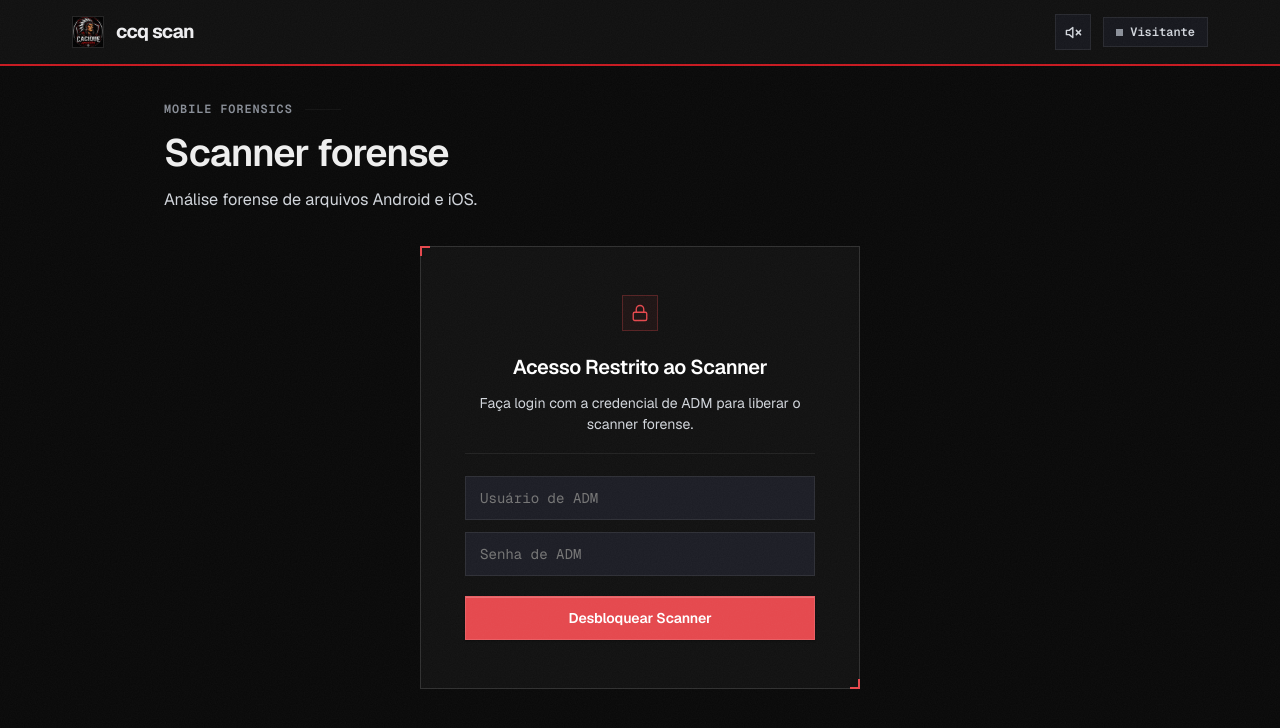
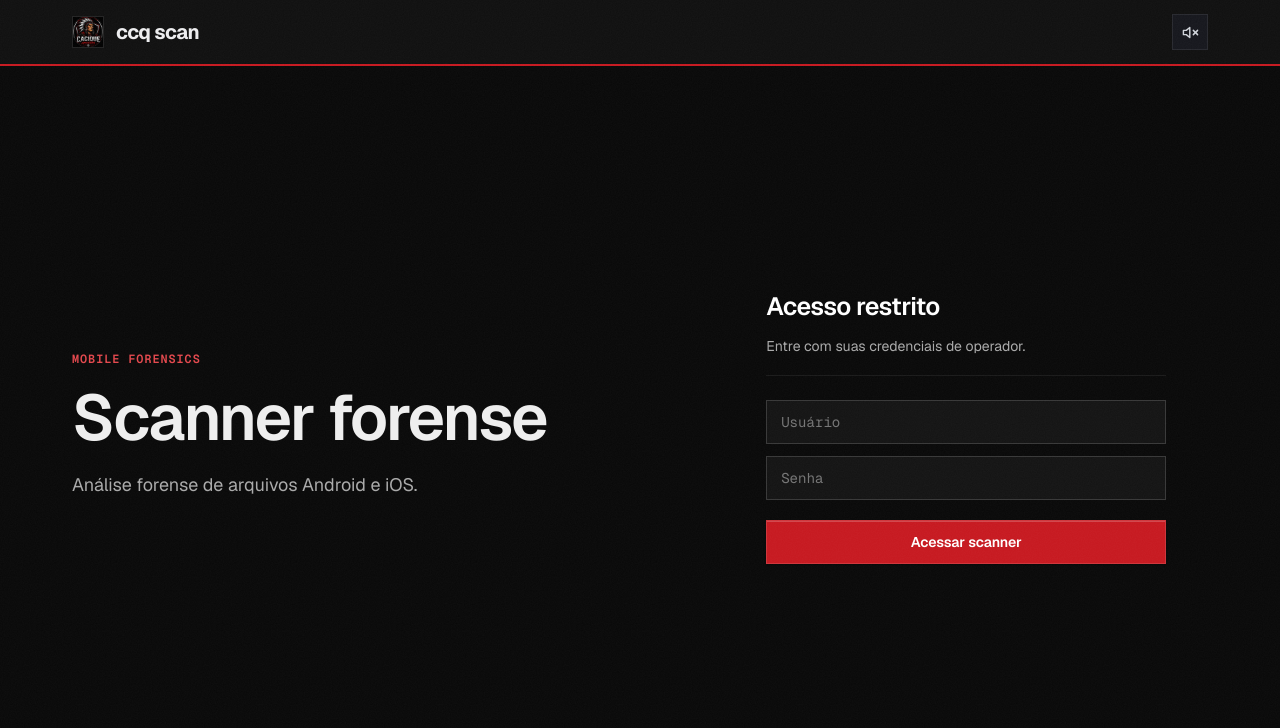
Before and after one commit to enzommds7/ccq, a plain HTML site: page index.html in a window 1280 px wide. Drawn offline with nearby package versions, Linux system fonts and the light colour scheme; a web font is replaced by a local one.

Commit message:
Introduce split login layout and full-width authenticated workspace

```diff
--- a/index.html
+++ b/index.html
@@ -40,37 +40,40 @@
   <link rel="stylesheet" href="styles.css?v=12">
   <style>
     *, *::before, *::after { border-radius: 0 !important; }
-    body { background: #090909; }
-    main > section:not(#scan), #header .nav-links li:not(:has(a[href="#scan"])),
-    #header .nav-cta, #mobileMenu a:not([href="#scan"]), #footer .footer-links,
-    #footer .footer-bottom { display: none !important; }
-    #scan { min-height: calc(100vh - 160px); background: #090909; padding-top: 110px; }
-    #scan .section-header { text-align: left; }
-    #scan .scan-panel, #scan .scan-dashboard { background: #111; box-shadow: none; }
-    #header, #footer { background: #101010; }
-    #header { border-bottom: 2px solid #c71920; }
-    #scan .section-header h2 { color: #eee; }
-
-    #header .nav-links, #header .nav-toggle, #mobileMenu { display: none !important; }
-    #header .nav-brand-title { font-family: Geist, sans-serif; font-size: 19px; font-weight: 700; letter-spacing: -0.7px; text-transform: none; }
+    body { background: #090909; font-family: Geist, sans-serif; }
+    #header { background: #101010; border-bottom: 2px solid #c71920; }
+    #header .container { max-width: 1200px; }
+    #header .nav-brand-title { font-family: Geist, sans-serif; font-size: 20px; font-weight: 700; letter-spacing: -.6px; text-transform: none; }
     #header .nav-actions { margin-left: auto; }
-    #header .role-badge.is-admin .role-text { font-size: 0; }
-    #header .role-badge.is-admin .role-text::after { content: "Operador"; font-size: 12px; }
-    #scan { padding: 100px 0 48px; min-height: calc(100vh - 85px); }
-    #scan > .container { max-width: 1000px; margin: 0 auto; padding: 0 24px; }
-    #scan .section-header { margin: 0 0 28px; }
-    #scan .section-header h2 { font-family: Geist, sans-serif; font-size: clamp(28px, 4vw, 38px); letter-spacing: -1px; text-transform: none; }
-    #scan .section-label::before { display: none; }
-    #scan .scan-wrapper { width: 100%; max-width: none; margin: 0; }
-    #scan .scan-dashboard { width: 100%; max-width: none; padding: 24px; border: 1px solid #303030; }
+    #roleBadgeBtn { display: none; }
+    #scan { background: #090909; padding: 100px 0 48px; min-height: 100vh; }
+    #scan > .container { max-width: 1200px; margin: 0 auto; padding: 0 32px; }
+    #scan .section-header { text-align: left; margin: 0; }
+    #scan .section-header h2 { font-family: Geist, sans-serif; font-size: clamp(38px, 5vw, 64px); letter-spacing: -2px; text-transform: none; color: #eee; line-height: 1.08; }
+    #scan .section-header p { color: #aaa; font-size: 18px; max-width: 470px; margin: 18px 0 0; }
+    #scan .section-label { color: #e5484d; }
+    #scan .section-label::before, #scan .section-label::after { display: none; }
+    #scan .scan-wrapper { width: 100%; max-width: none; margin: 0; min-width: 0; }
+    #scan .scan-panel { width: 100%; max-width: 400px; margin: 0 auto; padding: 0; background: transparent; border: 0; box-shadow: none; text-align: left; }
+    #scan .scan-panel::before, #scan .scan-panel::after { display: none; }
+    #scan .scan-lock-icon { display: none; }
+    #scan .scan-panel h3 { font-family: Geist, sans-serif; font-size: 25px; letter-spacing: -.6px; margin: 0 0 10px; }
+    #scan .scan-hint { text-align: left; color: #aaa; margin-bottom: 24px; }
+    #scan .scan-input { background: #141414; border: 1px solid #383838; width: 100%; margin-bottom: 12px; }
+    #scan .scan-btn-login { background: #c71920; width: 100%; }
+    #scan > .container:has(#scanDashboardView[hidden]) { display: grid; grid-template-columns: minmax(0, 1.2fr) minmax(0, 1fr); align-items: center; gap: 72px; min-height: calc(100vh - 150px); }
+    #scan > .container:has(#scanDashboardView:not([hidden])) { max-width: 1440px; }
+    #scan > .container:has(#scanDashboardView:not([hidden])) > .section-header { display: none; }
+    #scan .scan-dashboard { width: 100%; max-width: none; padding: 24px; background: #111; border: 1px solid #303030; box-shadow: none; }
     #scan .scan-dash-header { padding: 0 0 18px; }
     #scan .scan-upload-box { background: #0b0b0b; }
     #scan .scan-upload-box h4 { font-family: Geist, sans-serif; letter-spacing: 0; }
-    #scan .scan-panel { border: 1px solid #303030; }
-    #footer { display: none; }
-    @media (max-width: 600px) {
-      #scan { padding-top: 90px; }
-      #scan > .container { padding: 0 14px; }
+    #scan [hidden] { display: none !important; }
+    @media (max-width: 760px) {
+      #scan { padding-top: 100px; }
+      #scan > .container { padding: 0 20px; }
+      #scan > .container:has(#scanDashboardView[hidden]) { grid-template-columns: 1fr; gap: 36px; min-height: auto; }
+      #scan .scan-panel { margin: 0; }
       #scan .scan-dashboard { padding: 12px; }
       #scan .scan-mode-selector { flex-wrap: wrap; }
     }
@@ -137,12 +140,12 @@
                 <path d="M7 11V7a5 5 0 0 1 10 0v4" />
               </svg>
             </figure>
-            <h3>Acesso Restrito ao Scanner</h3>
-            <p class="scan-hint">Faça login com a credencial de ADM para liberar o scanner forense.</p>
-            <input type="text" id="scanUser" placeholder="Usuário de ADM" class="scan-input" autocomplete="username">
-            <input type="password" id="scanPass" placeholder="Senha de ADM" class="scan-input"
+            <h3>Acesso restrito</h3>
+            <p class="scan-hint">Entre com suas credenciais de operador.</p>
+            <input type="text" id="scanUser" placeholder="Usuário" aria-label="Usuário" class="scan-input" autocomplete="username">
+            <input type="password" id="scanPass" placeholder="Senha" aria-label="Senha" class="scan-input"
               autocomplete="current-password">
-            <button class="btn btn-primary scan-btn-login" id="scanBtnLogin">Desbloquear Scanner</button>
+            <button class="btn btn-primary scan-btn-login" id="scanBtnLogin">Acessar scanner</button>
           </article>
 
           <!-- Dashboard do Scanner Liberado -->
```
